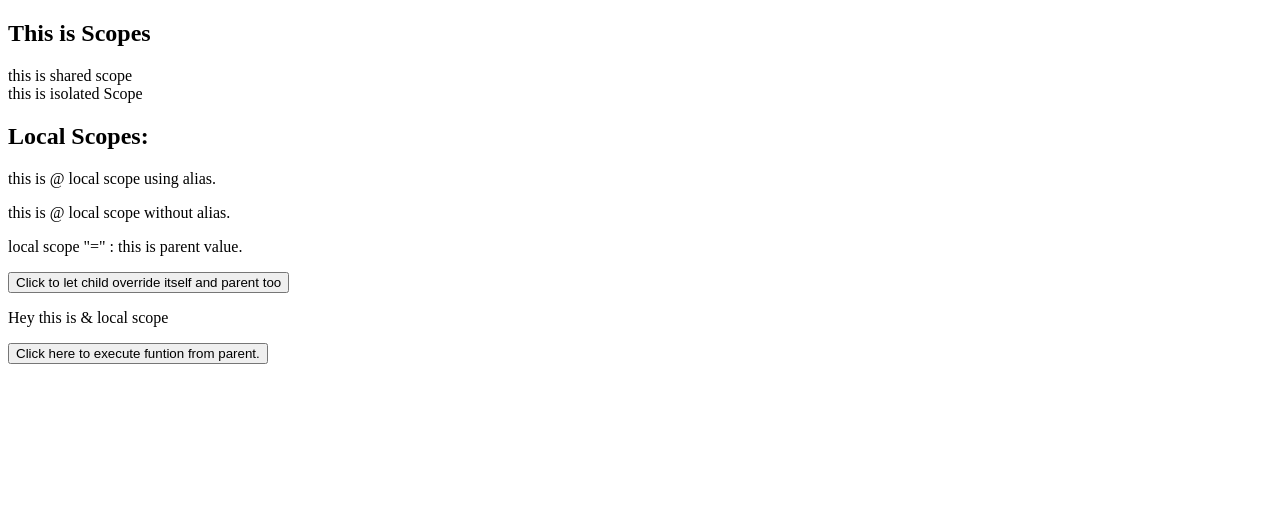
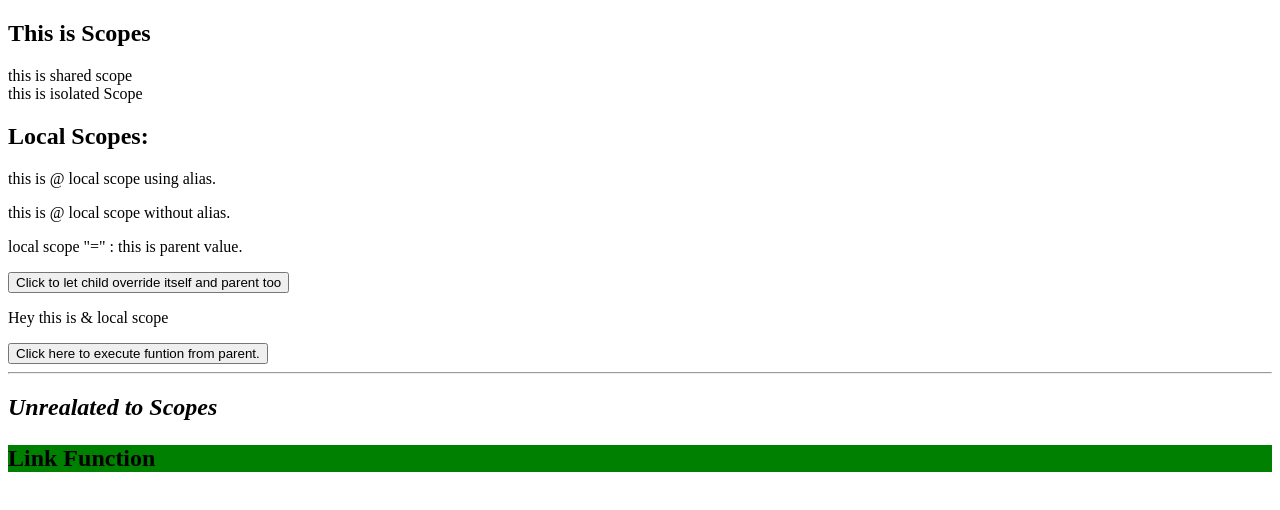
Before and after one commit to Rohit-Kumar-Sah/familiarizeAngularJS, a plain HTML site: page scopes/scopes.html in a window 1280 px wide. Drawn offline with nearby package versions, Linux system fonts and the light colour scheme.

Commit message:
link function

```diff
--- a/scopes/app.js
+++ b/scopes/app.js
@@ -38,5 +38,19 @@
                 template: "<p> Hey this is & local scope</p> <button ng-click='somefunction()'>Click here to execute funtion from parent.</button>"
             }
         });
+        angular.module('scopesapp').directive('linkFunction', function() {
+            return {
+
+                restrict: 'A',
+                link: function(scope, ele, attr) {
+                    console.log('ele', ele[0]);
+                    ele[0].style.backgroundColor = "green";
+                    ele[0].addEventListener('mouseenter', function() { this.style.backgroundColor = "pink"; });
+                    ele[0].addEventListener('mouseleave', function() { this.style.backgroundColor = "green"; });
+                    ele[0].addEventListener('click', function() { this.innerText = "Text Updated via link function"; });
+
+                }
+            }
+        });
     }
 )();
--- a/scopes/scopes.html
+++ b/scopes/scopes.html
@@ -27,6 +27,11 @@
     <div>
         <ampersand-local-scope somefunction='randomAlert()'></ampersand-local-scope>
     </div>
+    <hr>
+    <h2>
+        <i>Unrealated to Scopes</i>
+        <p link-function>Link Function</p>
+    </h2>
     <script src="https://ajax.googleapis.com/ajax/libs/angularjs/1.8.2/angular.min.js"></script>
     <script src="./app.js"></script>
     <script src="./controllers/sharedscope.js"></script>
```
